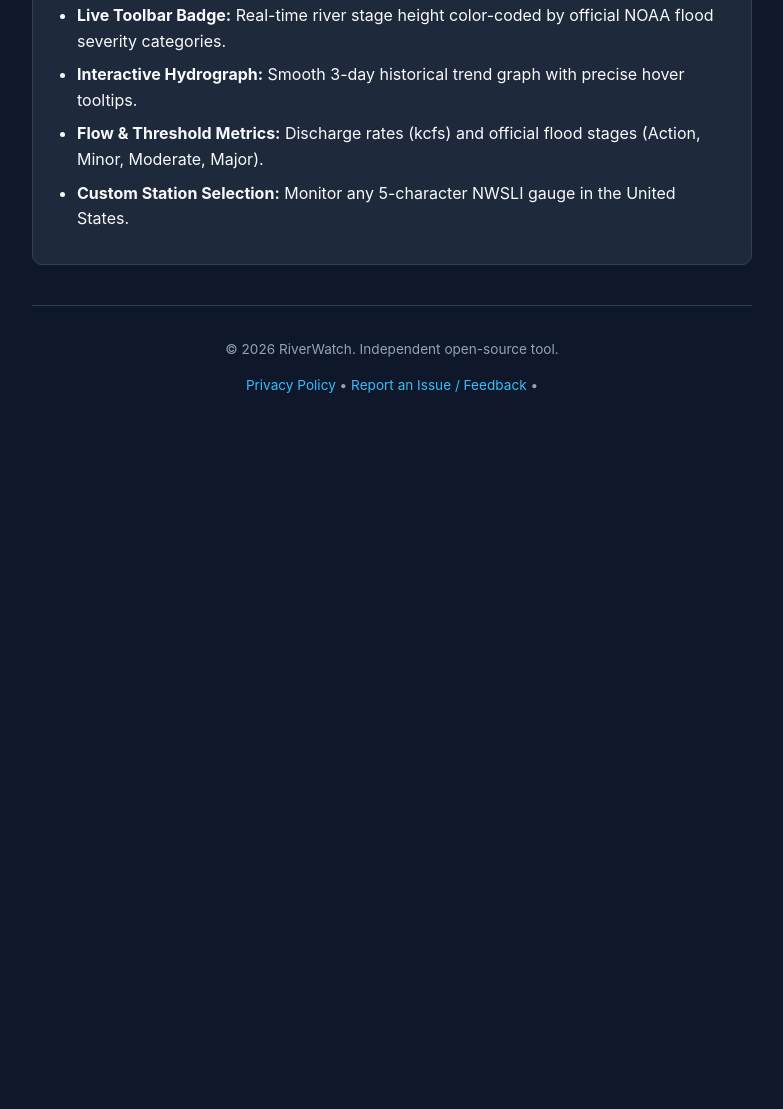
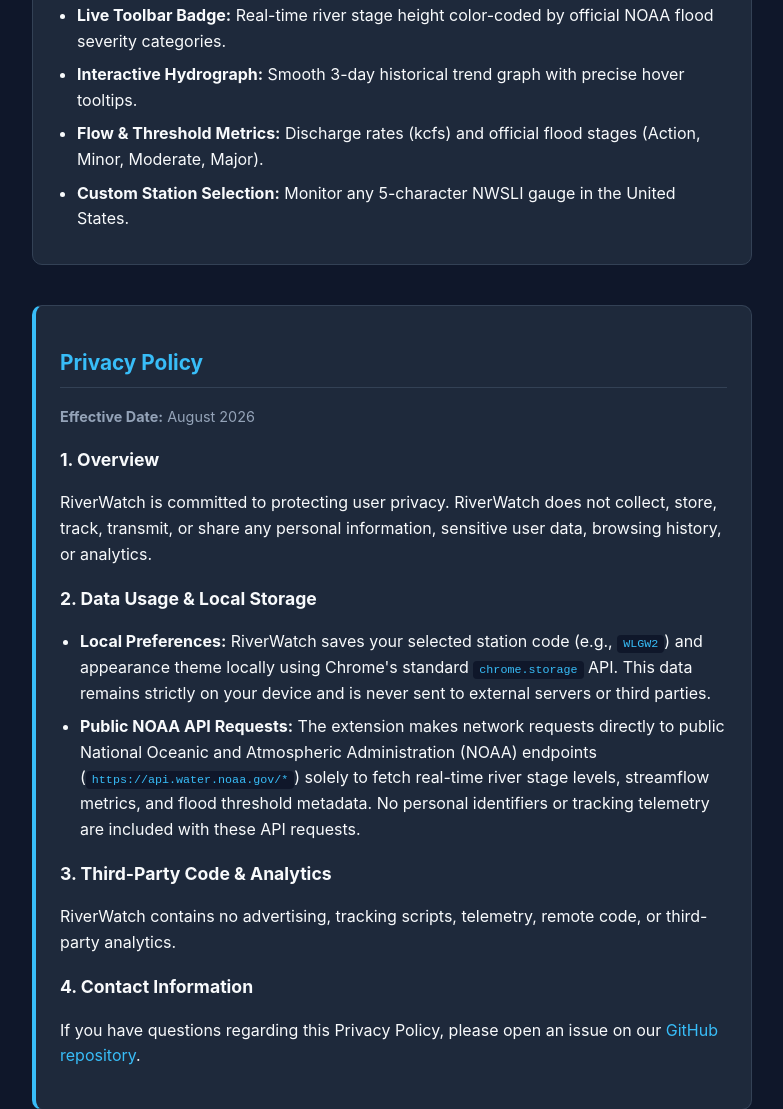
Before and after one commit to MrJordanRoth/RiverWatch-site, a plain HTML site: page index.html in a window 1280 px wide. Shown: the part 612-1721 px from the top of the page, without its empty margins (248-1031 px from the left). Before the commit the page ends 1062 px from the top, so only its background shows below. Drawn offline with Linux system fonts and the light colour scheme.

Commit message:
Add smooth scrolling and update privacy policy link

```diff
--- a/index.html
+++ b/index.html
@@ -13,6 +13,11 @@
       --accent: #38bdf8;
       --accent-hover: #0284c7;
       --border: #334155;
+      --code-bg: #0f172a;
+    }
+
+    html {
+      scroll-behavior: smooth;
     }
 
     body {
@@ -55,10 +60,29 @@
       margin-bottom: 20px;
     }
 
+    .privacy-card {
+      border-left: 4px solid var(--accent);
+      margin-top: 40px;
+    }
+
     h2 {
       margin-top: 0;
       font-size: 1.3rem;
       color: var(--text);
+    }
+
+    h2.section-header {
+      color: var(--accent);
+      border-bottom: 1px solid var(--border);
+      padding-bottom: 8px;
+      margin-top: 16px;
+    }
+
+    h3 {
+      font-size: 1.1rem;
+      color: var(--text);
+      margin-top: 18px;
+      margin-bottom: 6px;
     }
 
     .btn {
@@ -87,6 +111,24 @@
       margin-bottom: 8px;
     }
 
+    code {
+      font-family: monospace;
+      background-color: var(--code-bg);
+      color: var(--accent);
+      padding: 2px 6px;
+      border-radius: 4px;
+      font-size: 0.9em;
+    }
+
+    a {
+      color: var(--accent);
+      text-decoration: none;
+    }
+
+    a:hover {
+      text-decoration: underline;
+    }
+
     footer {
       text-align: center;
       font-size: 0.85rem;
@@ -94,15 +136,6 @@
       border-top: 1px solid var(--border);
       padding-top: 20px;
       margin-top: 40px;
-    }
-
-    footer a {
-      color: var(--accent);
-      text-decoration: none;
-    }
-
-    footer a:hover {
-      text-decoration: underline;
     }
   </style>
 </head>
@@ -114,11 +147,13 @@
       <a href="https://mrjordanroth.github.io/RiverWatch-site/" class="btn" target="_blank" rel="noopener noreferrer">View on GitHub</a>
     </header>
 
+    <!-- Overview Section -->
     <div class="card">
       <h2>About RiverWatch</h2>
       <p>RiverWatch is a lightweight Manifest V3 Chrome extension designed for kayakers, anglers, river enthusiasts, and flood-prone communities. It pulls data directly from official NOAA water prediction endpoints to deliver instant stage height readings without requiring complex web navigation.</p>
     </div>
 
+    <!-- Key Features Section -->
     <div class="card">
       <h2>Key Features</h2>
       <ul>
@@ -129,10 +164,31 @@
       </ul>
     </div>
 
+    <!-- Privacy Policy Section (Anchor Target) -->
+    <div class="card privacy-card" id="privacy">
+      <h2 class="section-header">Privacy Policy</h2>
+      <p style="font-size: 0.9rem; color: var(--text-sub); margin-bottom: 16px;"><strong>Effective Date:</strong> August 2026</p>
+
+      <h3>1. Overview</h3>
+      <p>RiverWatch is committed to protecting user privacy. RiverWatch does not collect, store, track, transmit, or share any personal information, sensitive user data, browsing history, or analytics.</p>
+
+      <h3>2. Data Usage & Local Storage</h3>
+      <ul>
+        <li><strong>Local Preferences:</strong> RiverWatch saves your selected station code (e.g., <code>WLGW2</code>) and appearance theme locally using Chrome's standard <code>chrome.storage</code> API. This data remains strictly on your device and is never sent to external servers or third parties.</li>
+        <li><strong>Public NOAA API Requests:</strong> The extension makes network requests directly to public National Oceanic and Atmospheric Administration (NOAA) endpoints (<code>https://api.water.noaa.gov/*</code>) solely to fetch real-time river stage levels, streamflow metrics, and flood threshold metadata. No personal identifiers or tracking telemetry are included with these API requests.</li>
+      </ul>
+
+      <h3>3. Third-Party Code & Analytics</h3>
+      <p>RiverWatch contains no advertising, tracking scripts, telemetry, remote code, or third-party analytics.</p>
+
+      <h3>4. Contact Information</h3>
+      <p>If you have questions regarding this Privacy Policy, please open an issue on our <a href="https://github.com/MrJordanRoth/RiverWatch-site/issues" target="_blank" rel="noopener noreferrer">GitHub repository</a>.</p>
+    </div>
+
     <footer>
       <p>&copy; 2026 RiverWatch. Independent open-source tool.</p>
       <p>
-        <a href="PRIVACY.md">Privacy Policy</a> &bull;
+        <a href="#privacy">Privacy Policy</a> &bull;
         <a href="https://github.com/MrJordanRoth/RiverWatch-site/issues" target="_blank" rel="noopener noreferrer">Report an Issue / Feedback</a> &bull;
       </p>
     </footer>
```
